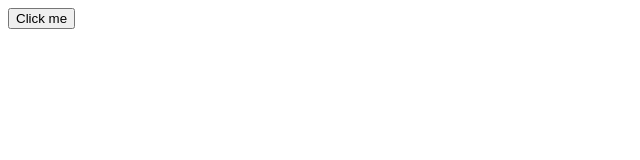
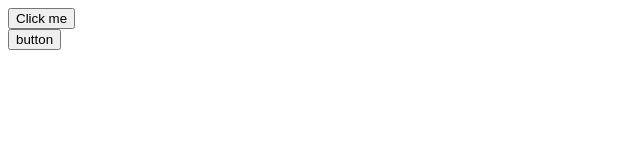
Before and after one commit to BTBMan/issue-demos, a Vue app: page / in a window 1280 px wide. Shown: the top 160 px of the page, without its empty margins (0-640 px from the left). Built offline with nearby package versions, Linux system fonts and the light colour scheme.

Commit message:
增加依赖复现问题

```diff
--- a/package.json
+++ b/package.json
@@ -7,7 +7,9 @@
     "preview": "vite preview"
   },
   "dependencies": {
-    "vue": "^3.2.25"
+    "ant-design-vue": "^2.2.8",
+    "vue": "^3.2.25",
+    "vue-easy-lightbox": "^1.2.4"
   },
   "devDependencies": {
     "@vitejs/plugin-vue": "^2.0.0",
--- a/src/App.tsx
+++ b/src/App.tsx
@@ -1,5 +1,6 @@
 import { defineComponent } from 'vue';
 import VueEasyLightBox from './components/VueEasyLightBox';
+import { Button } from 'ant-design-vue';
 
 export default defineComponent({
   setup() {
@@ -9,7 +10,17 @@ export default defineComponent({
           onClose={() => {
             console.log('object');
           }}
+          onAbc={() => {
+            //
+          }}
         />
+        <Button
+          onAbc={() => {
+            // ant组件的没有问题
+          }}
+        >
+          button
+        </Button>
       </div>
     );
   },
--- a/src/components/VueEasyLightBox.tsx
+++ b/src/components/VueEasyLightBox.tsx
@@ -1,4 +1,6 @@
 import { defineComponent } from 'vue';
+import VueEasyLightbox from 'vue-easy-lightbox'; // 这样引入会有问题 请看App.tsx文件
+// import VueEasyLightbox from 'vue-easy-lightbox/dist/vue-easy-lightbox.es5.common.min.js'; // 这么引入就没有问题 并在module.d.ts里指定的类型是any
 
 export default defineComponent({
   emits: ['close'],
--- /dev/null
+++ b/src/module.d.ts
@@ -0,0 +1 @@
+declare module 'vue-easy-lightbox/dist/vue-easy-lightbox.es5.common.min.js';
```
Also changed, not shown: src/vue.d.ts (added, +8 -0 lines), 1 other file (tests, documents, lock files or other folders).
